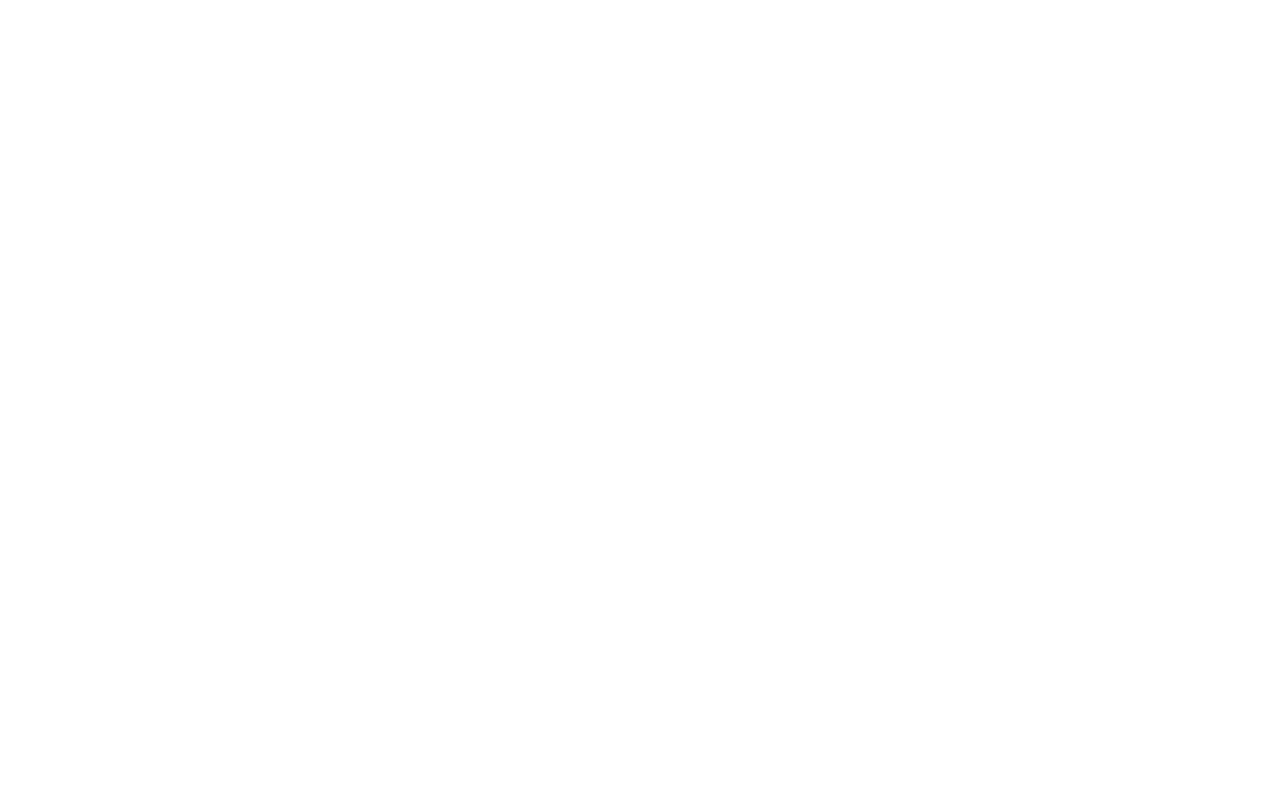
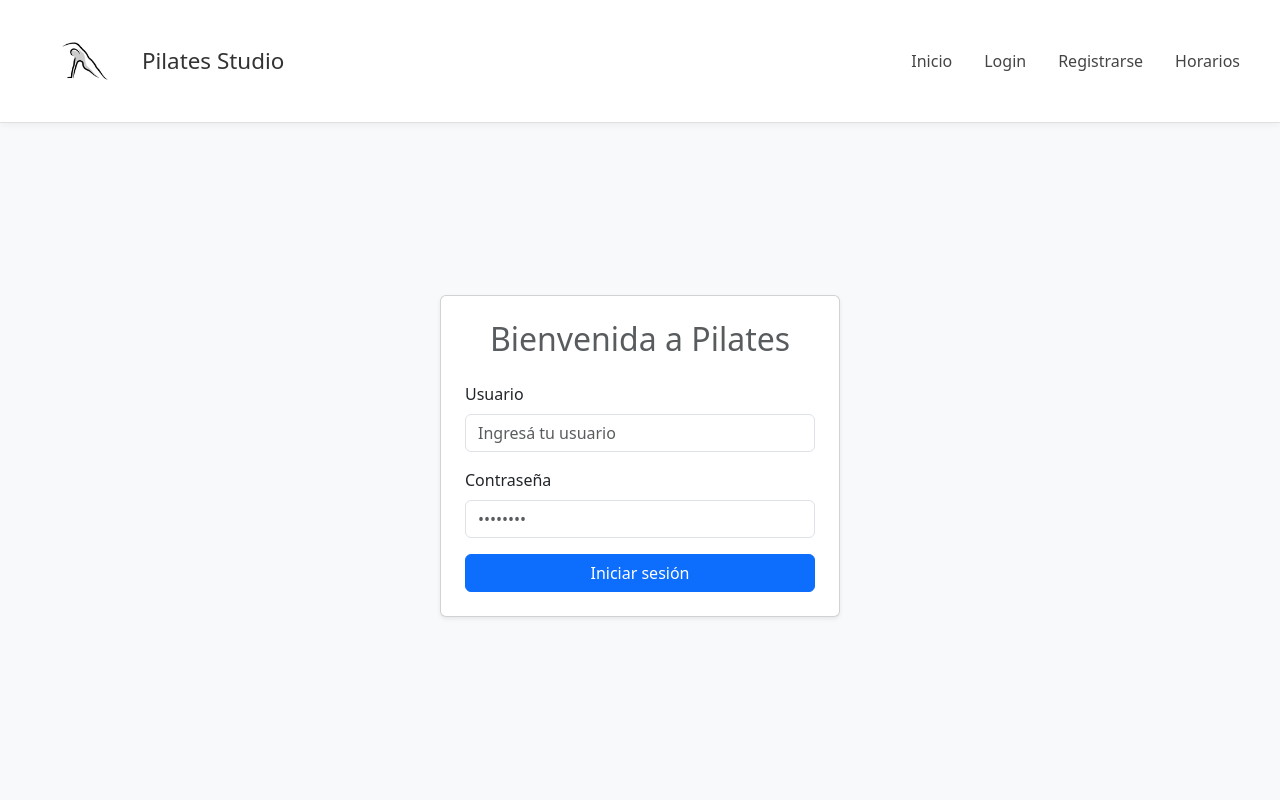
Before and after one commit to mariapaulaveram/front-pilates, a React (Vite) app: page /login in a window 1280 px wide. Before the commit this address had no page. Shown: the top 800 px of the page. Built offline with nearby package versions, Linux system fonts and the light colour scheme.

Commit message:
funciona logueo front y trae mail del usuario

```diff
--- a/src/App.jsx
+++ b/src/App.jsx
@@ -3,6 +3,9 @@
 import { useLocation } from 'react-router-dom';
 
 import Layout from './componentes/layouts/Layout';
+import Logueados from './paginas/Logueados';
+import Login from './paginas/Login';
+import Registro from './paginas/Registro';
 import Home from './paginas/Home';
 
 
@@ -22,6 +25,9 @@
       <Routes>
         <Route path="/" element={<Layout />}>
           <Route index element={<Home />} />
+          <Route path="logueados" element={<Logueados />} />
+          <Route path="login" element={<Login />} />
+          <Route path="registro" element={<Registro />}/>
         </Route>
       </Routes>
     </Router>
--- /dev/null
+++ b/src/componentes/LoginForm.jsx
@@ -0,0 +1,70 @@
+import { useState } from 'react';
+import { useNavigate } from 'react-router-dom';
+import axios from 'axios';
+
+function LoginAlumnos() {
+    const [email, setEmail] = useState('');
+    const [password, setPassword] = useState('');
+    const [errorMessage, setErrorMessage] = useState('');
+    const navigate = useNavigate();
+
+    const handleSubmit = async (e) => {
+        e.preventDefault();
+
+        try {
+            const response = await axios.post('http://localhost:3000/api/alumnos', { email, password });
+
+            if (response.status === 200) {
+                // Login exitoso
+                navigate('/logueados', { state: { email } });
+
+            } else {
+                // Login fallido
+                setErrorMessage(response.data.message || 'Credenciales incorrectas');
+            }
+        } catch (error) {
+            console.error('Error en login:', error);
+            setErrorMessage('Error al conectar con el servidor');
+        }
+    };
+
+    return (
+        <div className="d-flex justify-content-center align-items-center vh-100 bg-light">
+            <div className="card shadow-sm p-4" style={{ maxWidth: '400px', width: '100%' }}>
+                <h2 className="text-center text-muted mb-4">Bienvenida a Pilates</h2>
+                <form onSubmit={handleSubmit}>
+                    <div className="mb-3">
+                        <label htmlFor="email" className="form-label">Usuario</label>
+                        <input
+                            type="text"
+                            id="email"
+                            value={email}
+                            onChange={(e) => setEmail(e.target.value)}
+                            className="form-control"
+                            placeholder="Ingresá tu usuario"
+                        />
+                    </div>
+                    <div className="mb-3">
+                        <label htmlFor="password" className="form-label">Contraseña</label>
+                        <input
+                            type="password"
+                            id="password"
+                            value={password}
+                            onChange={(e) => setPassword(e.target.value)}
+                            className="form-control"
+                            placeholder="••••••••"
+                        />
+                    </div>
+                    <button type="submit" className="btn btn-primary w-100">Iniciar sesión</button>
+                    {errorMessage && (
+                        <div className="alert alert-danger mt-3 text-center" role="alert">
+                            {errorMessage}
+                        </div>
+                    )}
+                </form>
+            </div>
+        </div>
+    );
+}
+
+export default LoginAlumnos;
--- /dev/null
+++ b/src/componentes/RegistroForm.jsx
@@ -0,0 +1,10 @@
+
+function Registro() {
+  return (
+    <div>
+
+    </div>
+  );
+}
+
+export default Registro;
--- a/src/paginas/Home.jsx
+++ b/src/paginas/Home.jsx
@@ -1,4 +1,3 @@
-import { useState } from "react";
 import useScrollToHash from "../hooks/useScrollToHash";
 import styles from "../styles/Home.module.css";
 import HomeCarousel from '../componentes/HomeCarousel';
--- /dev/null
+++ b/src/paginas/Login.jsx
@@ -0,0 +1,22 @@
+import styles from "../styles/Login.module.css";
+import LoginForm from "../componentes/LoginForm";
+
+const Login = () => {
+  return (
+    <main id="login">
+      {/* Hero Section */}
+      <div id="pilates-home" className={styles.login}>
+      <section className={styles.hero}>
+        <h1>Bienvenidos a Pilates Studio</h1>
+        <LoginForm/>
+      </section>
+
+      {/* Presentación de Clases */}
+
+
+      </div>
+    </main>
+  );
+};
+
+export default Login;
--- /dev/null
+++ b/src/paginas/Logueados.jsx
@@ -0,0 +1,26 @@
+import {useLocation, useNavigate } from 'react-router-dom';
+import styles from '../styles/Logueados.module.css';
+
+function Logueados() {
+  const location = useLocation();
+  const navigate = useNavigate();
+  const email = location.state?.email || 'usuario desconocido';
+
+  const handleLogout = () => {
+    navigate('/login');
+  };
+
+    return (
+        <div className={styles.wrapper}>
+            <div className={styles.card}>
+                <h2 className={styles.title}>¡Bienvenido, {email}!</h2>
+                <button onClick={handleLogout} className={styles.button}>
+                    Cerrar sesión
+                </button>
+            </div>
+        </div>
+
+    );
+}
+
+export default Logueados;
--- /dev/null
+++ b/src/paginas/Registro.jsx
@@ -0,0 +1,22 @@
+import styles from "../styles/Registro.module.css";
+import RegistroForm from "../componentes/RegistroForm";
+
+const Registro = () => {
+  return (
+    <main id="registro">
+      {/* Hero Section */}
+      <div id="pilates-home" className={styles.login}>
+      <section className={styles.hero}>
+        <h1>Bienvenidos a Pilates Studio</h1>
+        <RegistroForm/>
+      </section>
+
+      {/* Presentación de Clases */}
+
+
+      </div>
+    </main>
+  );
+};
+
+export default Registro;
--- /dev/null
+++ b/src/styles/Logueados.module.css
@@ -0,0 +1,31 @@
+.wrapper {
+  display: flex;
+  justify-content: center;
+  align-items: center;
+  height: 100vh;
+  background-color: #f8f9fa; /* similar a bg-light */
+}
+
+.card {
+  padding: 2rem;
+  box-shadow: 0 0 10px rgba(0,0,0,0.1);
+  text-align: center;
+  background-color: white;
+  border-radius: 8px;
+  max-width: 400px;
+  width: 100%;
+}
+
+.title {
+  margin-bottom: 1rem;
+  color: #333;
+}
+
+.button {
+  background-color: #6c757d; /* similar a btn-secondary */
+  color: white;
+  border: none;
+  padding: 0.5rem 1rem;
+  border-radius: 4px;
+  cursor: pointer;
+}
```
Also changed, not shown: src/styles/Login.module.css (added), src/styles/Registro.module.css (added).
